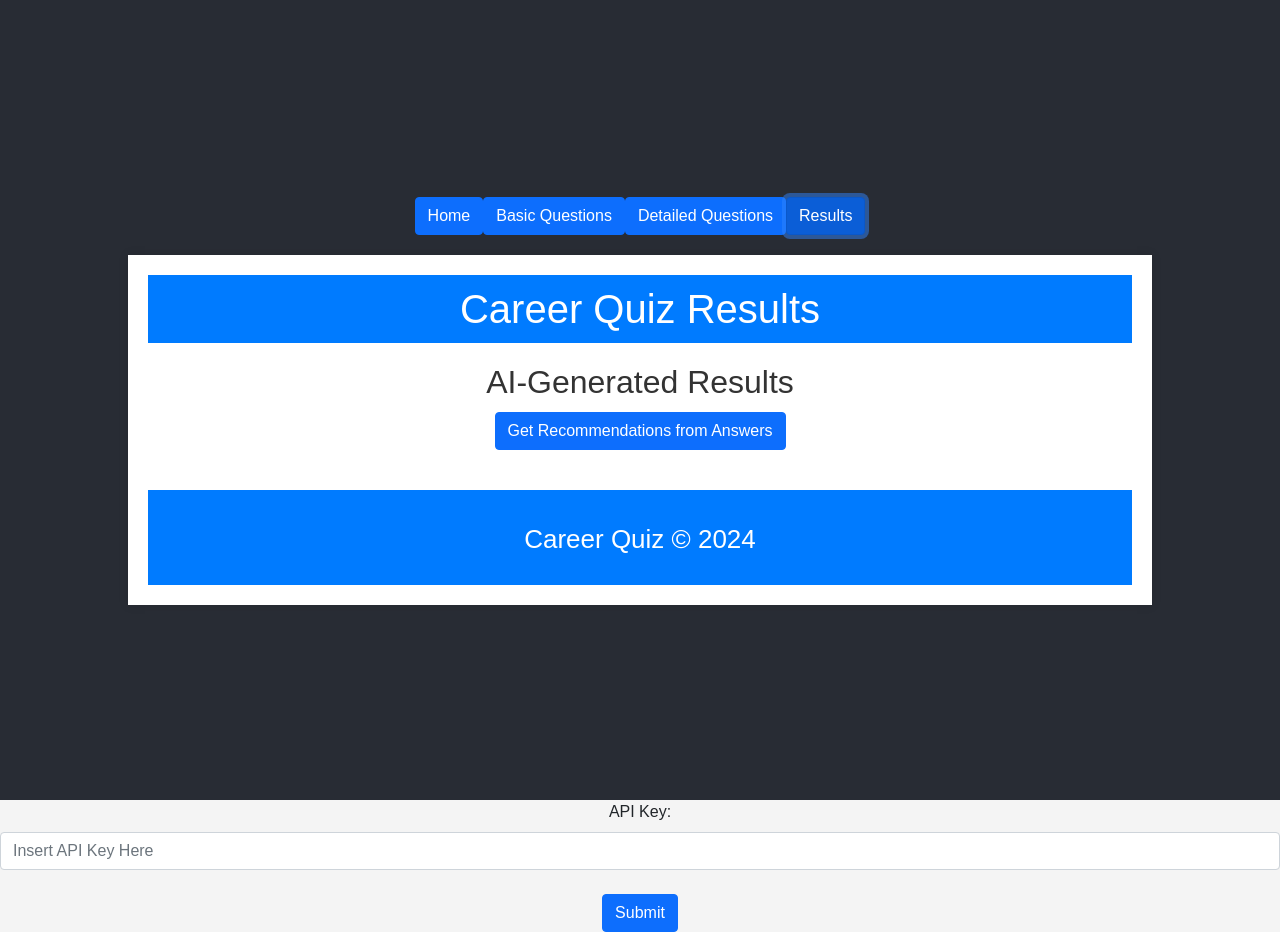
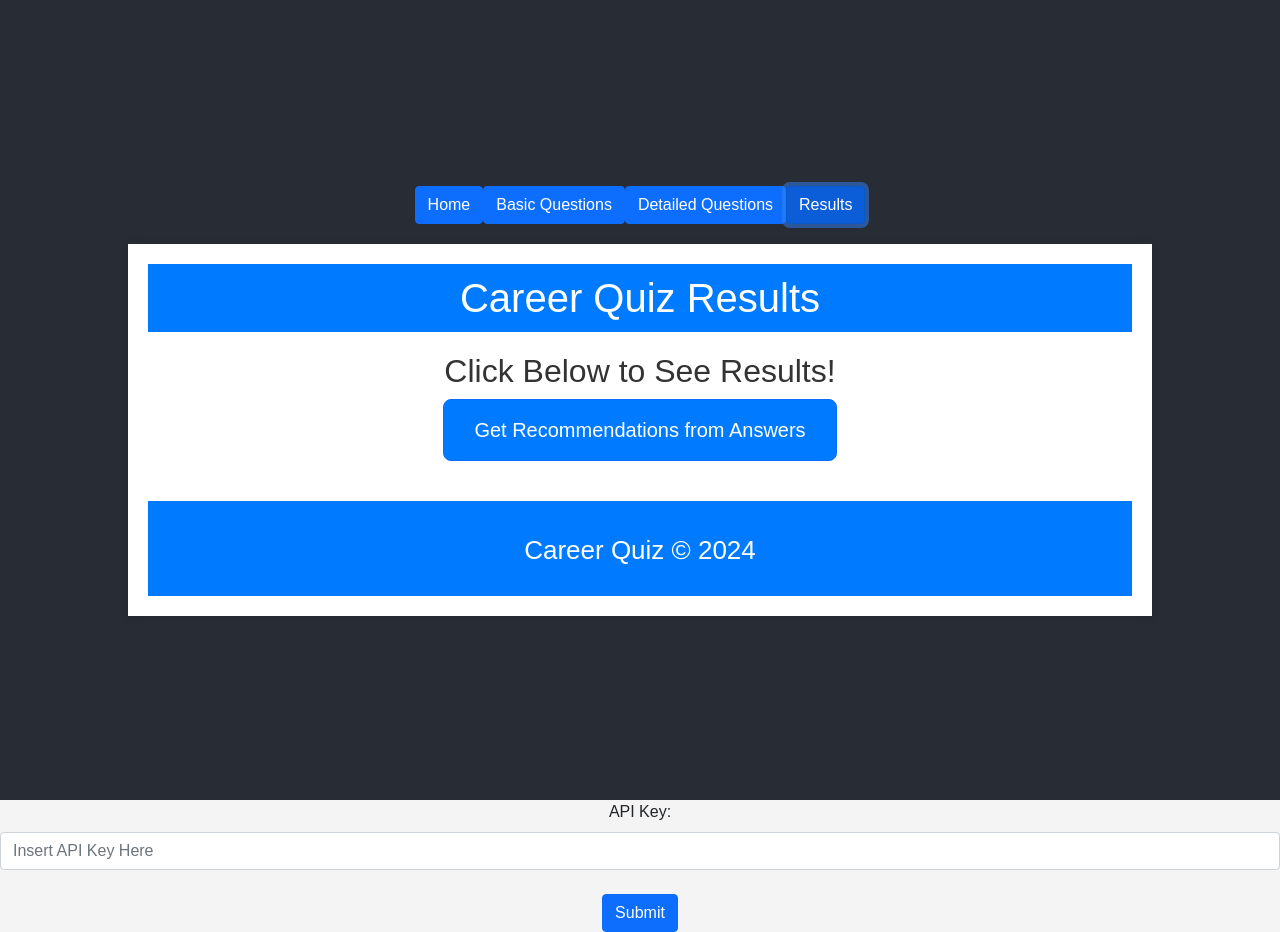
Before and after one commit to dstark12/starter_helpi, a React (Create React App) app: page / in a window 1280 px wide. Both pictures are taken after a click on the button "Results". Built offline with nearby package versions, Linux system fonts and the light colour scheme.

Commit message:
get reccomendations button enlarged

```diff
--- a/src/results.css
+++ b/src/results.css
@@ -165,3 +165,16 @@ body {
   font-size: 2rem; /* Adjust font size for better readability */
   line-height: 1.5;
 }
+
+.career-section .btn {
+  padding: 15px 30px; /* Increases padding for a larger button */
+  font-size: 1.25rem; /* Increases font size */
+  border-radius: 8px; /* Adds rounded corners */
+  background-color: #007bff; /* Adjust background color as desired */
+  color: #ffffff; /* White text color */
+  transition: background-color 0.3s ease; /* Adds a transition effect */
+}
+
+.career-section .btn:hover {
+  background-color: #0056b3; /* Darker shade on hover */
+}
--- a/src/results.tsx
+++ b/src/results.tsx
@@ -20,11 +20,6 @@ export function Results({ apikey, bq, ba, dq, da, dq2, da2 }:
   const [mainCareer, setMainCareer] = useState<string>("Software Engineer");
   const [suggestions, setSuggestions] = useState<string>("");
 
-  const graphData = [
-    { label: 'Software Engineer', score: 80, questions: 7, description: "A career based around developing, testing, and maintaining software applications." },
-    { label: 'Data Scientist', score: 65, questions: 5, description: "A career focused on analyzing complex data to make data-driven decisions." },
-    { label: 'Cybersecurity Analyst', score: 50, questions: 4, description: "A career dedicated to protecting systems and networks from cyber threats." }
-  ];
 
   function GetSuggestions() {
     setSuggestions("Awaiting response...");
@@ -48,7 +43,7 @@ export function Results({ apikey, bq, ba, dq, da, dq2, da2 }:
       <main className="main-content">
         {!showResults && (
           <section className="career-section">
-            <h2>AI-Generated Results</h2>
+            <h2>Click Below to See Results!</h2>
             <Button onClick={GetSuggestions}>Get Recommendations from Answers</Button>
           </section>
         )}
@@ -56,29 +51,10 @@ export function Results({ apikey, bq, ba, dq, da, dq2, da2 }:
         {showResults && (
           <>
             <section className="career-section main-career">
-              <h2>Your Ideal Career: <span>{mainCareer.split(': ')[1] || mainCareer}</span></h2>
+              <h2>Your Top Career: <span>{mainCareer.split(': ')[1] || mainCareer}</span></h2>
               <p>Based on your quiz results, a <strong>{mainCareer.split(': ')[1] || mainCareer}</strong> seems to be the best fit for you!</p>
             </section>
 
-            <section className="detailed-graphs-section">
-              <h3>Top 3 Careers And Why:</h3>
-              {graphData.map((data, index) => (
-                <div key={index}>
-                  <div className="career-detail">
-                    <p>{data.questions} of your answers indicated interest in {data.label}.</p>
-                    <div className="detail-graph">
-                      <div
-                        className="detail-bar"
-                        style={{ width: `${data.questions * 15}%` }}
-                      >
-                        <span className="detail-bar-label">{data.questions} questions</span>
-                      </div>
-                    </div>
-                  </div>
-                  <p className="career-description">{data.description}</p> {/* Move description outside the grey box */}
-                </div>
-              ))}
-            </section>
 
             <section className="alternatives-section">
               <h3>Even More Career Options:</h3>
```
